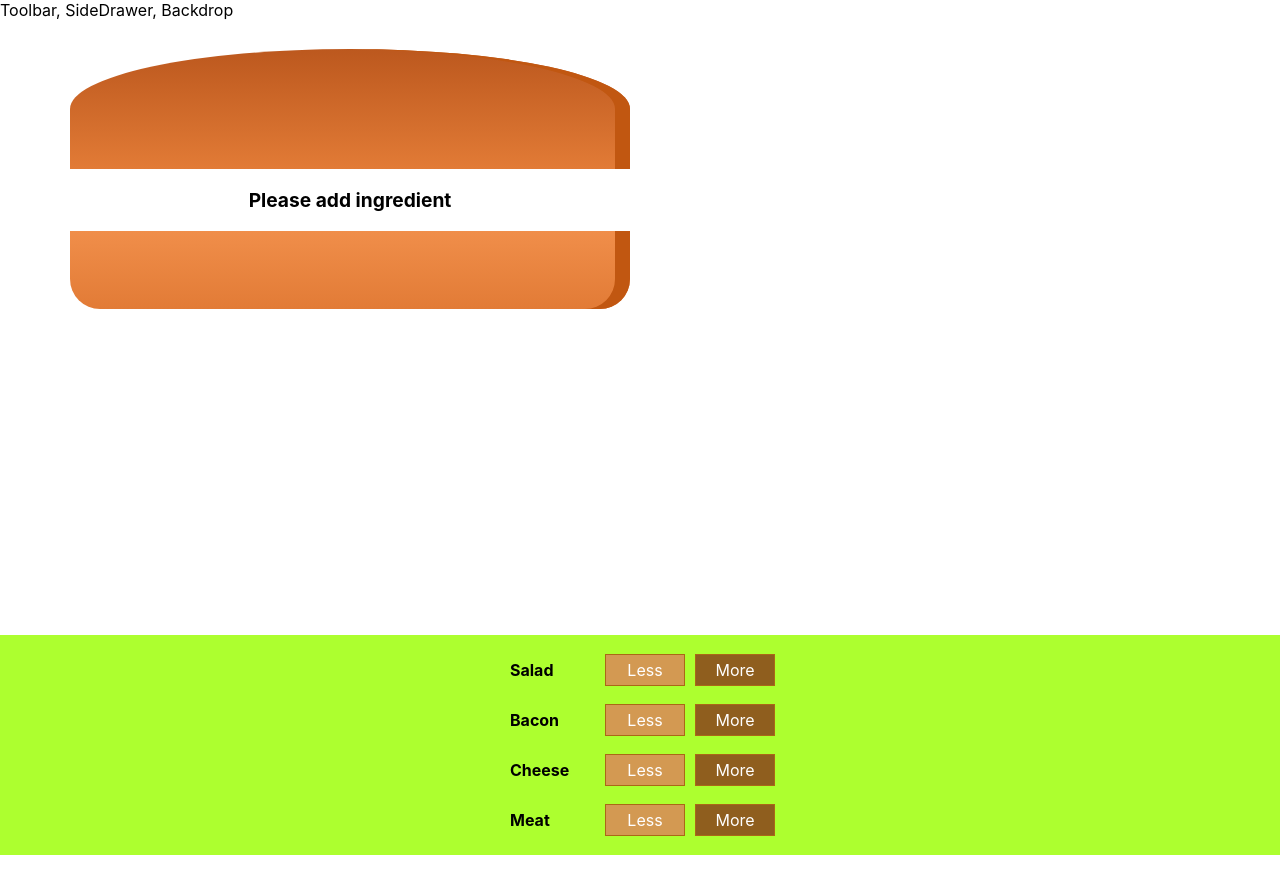
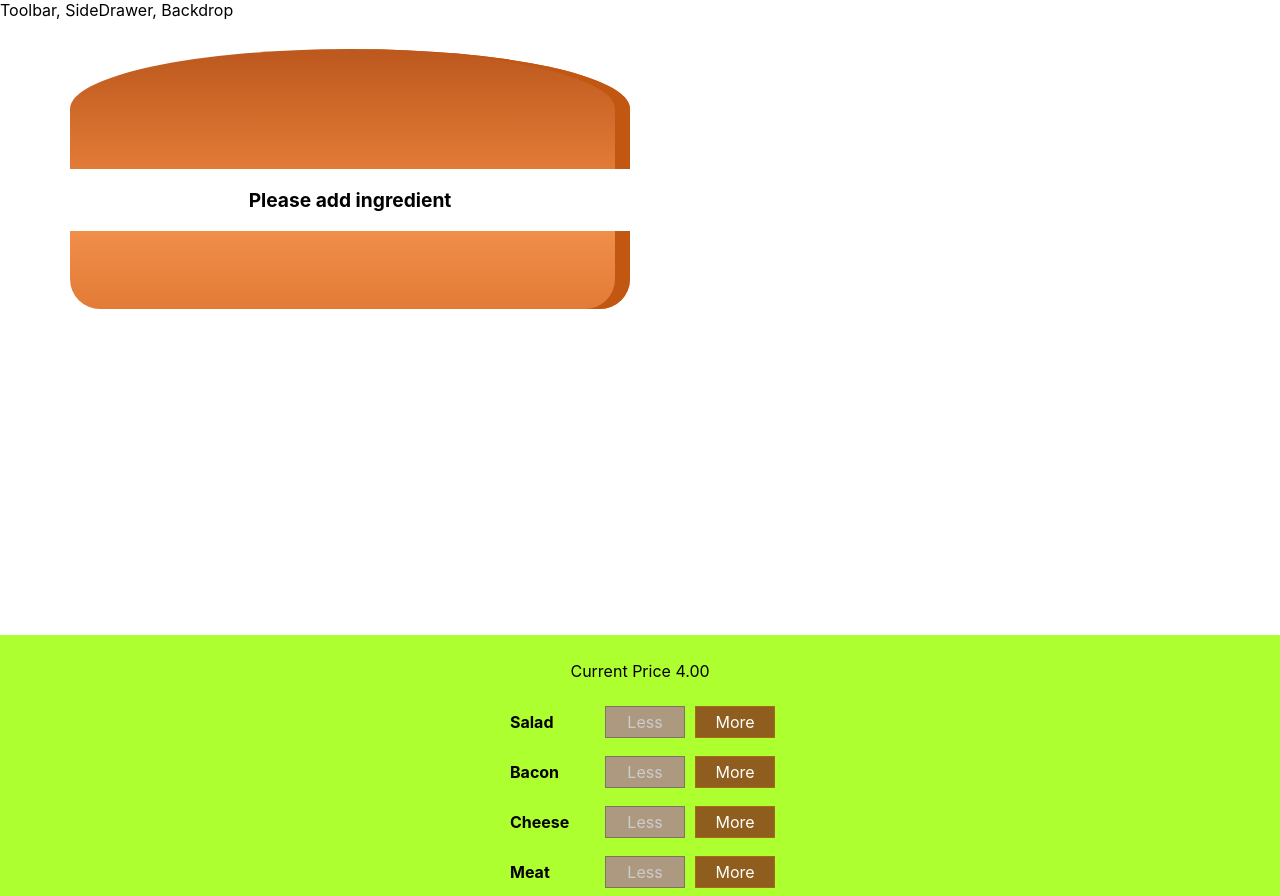
Before and after one commit to kofi-sammy/BurgerApp, a React (Create React App) app: page / in a window 1280 px wide. Shown: the top 896 px of the page. Before the commit the page ends 855 px from the top, so only its background shows below. Built offline with nearby package versions, Linux system fonts and the light colour scheme.

Commit message:
Total Prices of purchase ingredients and and Order Now was added

```diff
--- a/src/components/Burger/BuildControls/BuildControl.js
+++ b/src/components/Burger/BuildControls/BuildControl.js
@@ -4,9 +4,10 @@
 
 const BuildControl = (props) => {
     return (
+
         <div className={styles.BuildControl}>
             <div className={styles.Label}>{props.label}</div>
-            <button className={styles.Less} onClick={props.remove}>Less</button>
+            <button className={styles.Less} onClick={props.remove} disabled={props.disabled}>Less</button>
             <button className={styles.More} onClick={props.added}>More</button>
         </div>
     )
--- a/src/components/Burger/BuildControls/BuildControls.js
+++ b/src/components/Burger/BuildControls/BuildControls.js
@@ -1,4 +1,4 @@
-import React from 'react';
+import React, { createElement } from 'react';
 
 import BuildControl from './BuildControl';
 import styles from './BuildControls.module.css';
@@ -14,14 +14,19 @@
 const BuildControls = (props) => {
     return (
         <div className={styles.BuildControls}>
+            <p>Current Price {props.price.toFixed(2)}</p>
             {controls.map(c => (
                 <BuildControl
-                key={c.label}
-                label={c.label}
-                added={() =>props.ingredientsAdded(c.type)}
-                remove={()=>props.ingredientsRemove(c.type)}
+                    key={c.label}
+                    label={c.label}
+                    added={() =>props.ingredientsAdded(c.type)}
+                    remove={()=>props.ingredientsRemove(c.type)}
+                    disabled={props.disabled[c.type]}
+
                 />
             ))}
+             <button className={styles.OrderButton}
+              disabled={!props.purchasable}>ORDER NOW</button>
         </div>
     )
 }
--- a/src/components/Burger/BuildControls/BuildControls.module.css
+++ b/src/components/Burger/BuildControls/BuildControls.module.css
@@ -8,3 +8,44 @@
     margin: auto;
     padding: 10px 0 ;
 }
+
+.OrderButton {
+    background-color: #DAD735;
+    outline: none;
+    cursor: pointer;
+    border: 1px solid #966909;
+    color: #966909;
+    font-family: inherit;
+    font-size: 1.2em;
+    padding: 15px 30px;
+    box-shadow: 2px 2px 2px #966909;
+}
+
+.OrderButton:hover, .OrderButton:active {
+    background-color: #A0DB41;
+    border: 1px solid #966909;
+    color: #966909;
+}
+
+.OrderButton:disabled {
+    background-color: #C7C6C6;
+    cursor: not-allowed;
+    border: 1px solid #ccc;
+    color: #888888;
+}
+
+.OrderButton:not(:disabled) {
+    animation: enable 0.3s linear;
+}
+
+@keyframes enable {
+    0% {
+        transform: scale(1);
+    }
+    60% {
+        transform: scale(1.1);
+    }
+    100% {
+        transform: scale(1);
+    }
+}
--- a/src/containers/BurgerBuilder/BurgerBuilder.js
+++ b/src/containers/BurgerBuilder/BurgerBuilder.js
@@ -19,9 +19,23 @@
             meat: 0
         },
 
-        totalPrice: 4
+        totalPrice: 4,
+        purchasable: false
+
     }
 
+    updatePurchaseState(ingredients){
+        const sum = Object.keys(ingredients).map(
+            igKey => {
+                return ingredients[igKey];
+            }
+        )
+        .reduce((sum, el) =>{
+            return sum + el;
+        }, 0);
+
+        this.setState({purchasable: sum > 0})
+    }
     addIngredientHandler = (type) =>{
         const oldCount = this.state.ingredients[type];
         const updatedCount = oldCount + 1;
@@ -34,6 +48,7 @@
         const oldPrice = this.state.totalPrice;
         const newPrice = oldPrice + priceAddition;
         this.setState({totalPrice: newPrice, ingredients: updatedIngredients})
+        this.updatePurchaseState(updatedIngredients)
     }
 
 
@@ -45,6 +60,7 @@
         const updatedCount = oldCount - 1;
         const updatedIngredients = {
             ...this.state.ingredients
+
         };
 
         updatedIngredients[type] = updatedCount;
@@ -52,15 +68,27 @@
         const oldPrice = this.state.totalPrice;
         const newPrice = oldPrice - priceAddition;
         this.setState({totalPrice: newPrice, ingredients: updatedIngredients})
-
+        this.updatePurchaseState(updatedIngredients)
      }
 
 
     render() {
+         const disabledInfo = {
+             ...this.state.ingredients
+         }
+
+         for(let key in disabledInfo){
+             disabledInfo[key] = disabledInfo[key] <= 0
+         }
         return (
             <React.Fragment>
                <Burger ingredients={this.state.ingredients}/>
-                <BuildControls ingredientsAdded={this.addIngredientHandler} ingredientsRemove={this.removeIngredientHandler}
+                <BuildControls
+                ingredientsAdded={this.addIngredientHandler}
+                ingredientsRemove={this.removeIngredientHandler}
+                disabled = {disabledInfo}
+                purchasable={this.state.purchasable}
+                price={this.state.totalPrice}
                 />
 
             </React.Fragment>
```
Also changed, not shown: src/components/Burger/BuildControls/BuildControl.module.css (line endings or trailing spaces).
